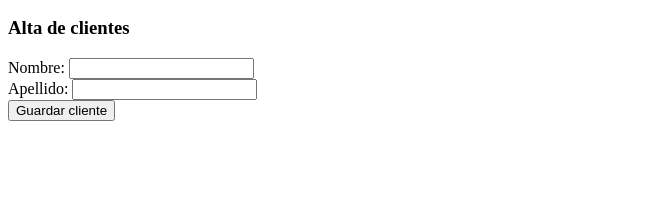
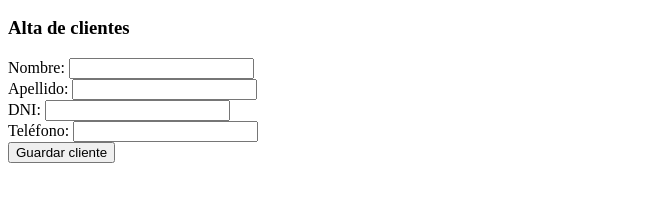
Before and after one commit to BarretoRubenEzequiel/git_practico, a plain HTML site: page index.html in a window 1280 px wide. Shown: the part 110-312 px from the top of the page, without its empty margins (0-664 px from the left). Drawn offline with Linux system fonts and the light colour scheme.

Commit message:
Agrego campos DNI y telefono al formulario

```diff
--- a/index.html
+++ b/index.html
@@ -13,6 +13,8 @@
     <form>
         <label>Nombre: <input type="text" name="nombre"></label><br>
         <label>Apellido: <input type="text" name="apellido"></label><br>
+        <label>DNI: <input type="text" name="dni"></label><br>
+        <label>Teléfono: <input type="text" name="telefono"></label><br>
         <button type="button">Guardar cliente</button>
     </form>
 </body>
```
